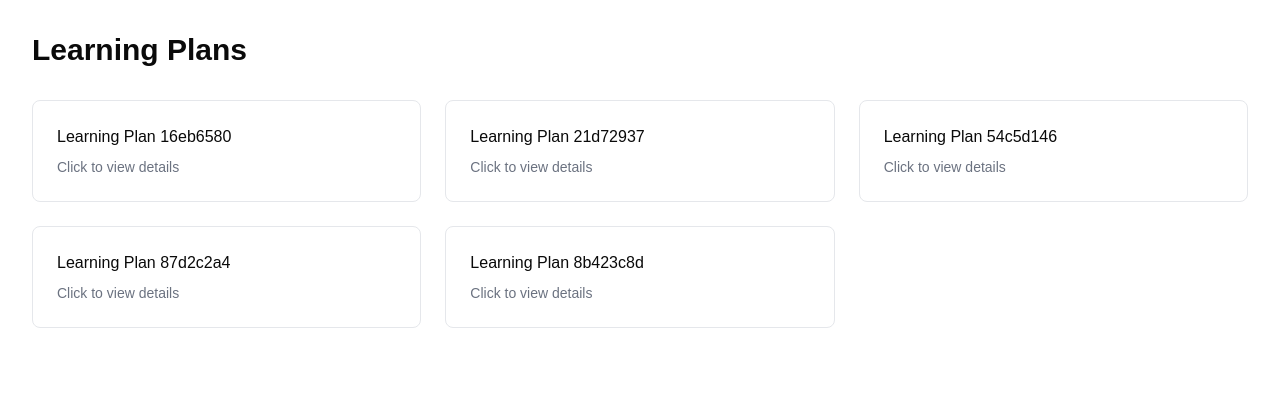
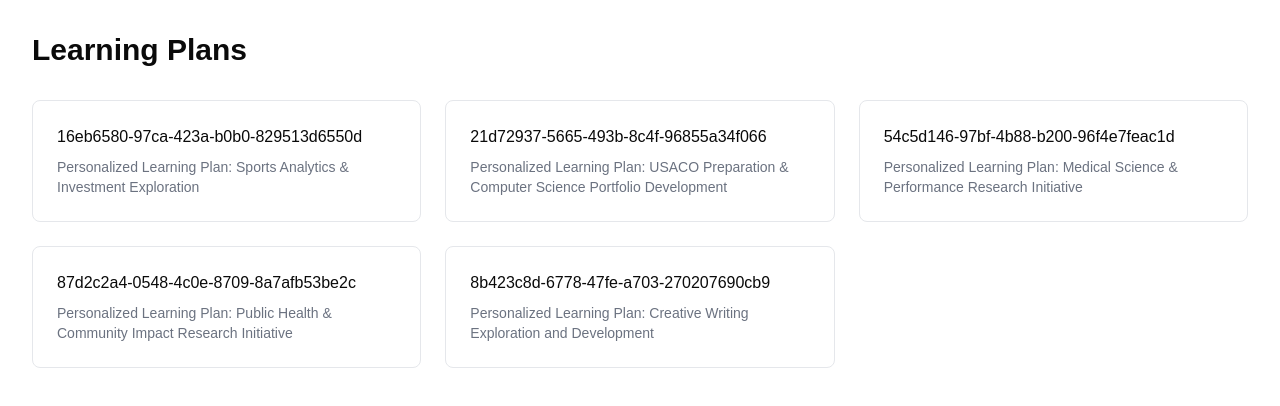
Before and after one commit to cabbachew/cc_proposals, a Next.js app: page /contents in a window 1280 px wide. Shown: the top 406 px of the page. Built offline with nearby package versions, Linux system fonts and the light colour scheme.

Commit message:
render contents page with proposal uuids and learning plan titles

```diff
--- a/app/contents/page.tsx
+++ b/app/contents/page.tsx
@@ -1,24 +1,22 @@
-import { getAllLearningPlanIds } from "@/app/utils/getAllLearningPlanIds";
+import { getAllLearningPlansWithTitles } from "@/app/utils/getAllLearningPlansWithTitles";
 import Link from "next/link";
 
 export default async function Home() {
-  const learningPlanIds = await getAllLearningPlanIds();
+  const learningPlans = await getAllLearningPlansWithTitles();
 
   return (
     <div className="min-h-screen bg-white">
       <div className="p-8 max-w-7xl mx-auto">
         <h1 className="text-3xl font-bold mb-8">Learning Plans</h1>
         <div className="grid grid-cols-1 md:grid-cols-2 lg:grid-cols-3 gap-6">
-          {learningPlanIds.map((id) => (
+          {learningPlans.map(({ id, title }) => (
             <Link
               key={id}
               href={`/proposals/${id}`}
               className="p-6 rounded-lg border border-gray-200 hover:border-gray-300 transition-colors"
             >
-              <div className="font-medium">Learning Plan {id.slice(0, 8)}</div>
-              <div className="text-sm text-gray-500 mt-2">
-                Click to view details
-              </div>
+              <div className="font-medium">{id}</div>
+              <div className="text-sm text-gray-500 mt-2">{title}</div>
             </Link>
           ))}
         </div>
--- a/app/proposals/[uuid]/page.tsx
+++ b/app/proposals/[uuid]/page.tsx
@@ -1,6 +1,7 @@
 import { notFound } from "next/navigation";
 import { getLearningPlan } from "@/app/utils/getLearningPlan";
-import { getAllLearningPlanIds } from "@/app/utils/getAllLearningPlanIds";
+import { getAllLearningPlansWithTitles } from "@/app/utils/getAllLearningPlansWithTitles";
+
 import StudentOverview from "@/app/components/StudentOverview";
 import EngagementOverview from "@/app/components/EngagementOverview";
 import Requirements from "@/app/components/Requirements";
@@ -9,7 +10,7 @@ import SessionStructure from "@/app/components/SessionStructure";
 import ProjectRoadmap from "@/app/components/ProjectRoadmap";
 
 export async function generateStaticParams() {
-  const ids = await getAllLearningPlanIds();
+  const ids = await getAllLearningPlansWithTitles();
   return ids.map((uuid) => ({
     uuid,
   }));
--- a/app/utils/getAllLearningPlanIds.ts
+++ /dev/null
@@ -1,14 +0,0 @@
-import fs from "fs";
-import path from "path";
-
-export async function getAllLearningPlanIds(): Promise<string[]> {
-  const learningPlansDirectory = path.join(
-    process.cwd(),
-    "app/data/learningPlans"
-  );
-  const fileNames = fs.readdirSync(learningPlansDirectory);
-
-  return fileNames
-    .filter((fileName) => fileName.endsWith(".ts"))
-    .map((fileName) => fileName.replace(/\.ts$/, ""));
-}
--- /dev/null
+++ b/app/utils/getAllLearningPlansWithTitles.ts
@@ -0,0 +1,28 @@
+import fs from "fs";
+import path from "path";
+import { LearningPlan } from "@/app/types/LearningPlan";
+
+export async function getAllLearningPlansWithTitles(): Promise<
+  Array<{ id: string; title: string }>
+> {
+  const learningPlansDirectory = path.join(
+    process.cwd(),
+    "app/data/learningPlans"
+  );
+  const fileNames = fs.readdirSync(learningPlansDirectory);
+
+  const plans = await Promise.all(
+    fileNames
+      .filter((fileName) => fileName.endsWith(".ts"))
+      .map(async (fileName) => {
+        const id = fileName.replace(/\.ts$/, "");
+        const plan = await import(`@/app/data/learningPlans/${fileName}`);
+        return {
+          id,
+          title: (plan.default as LearningPlan).title,
+        };
+      })
+  );
+
+  return plans;
+}
```
